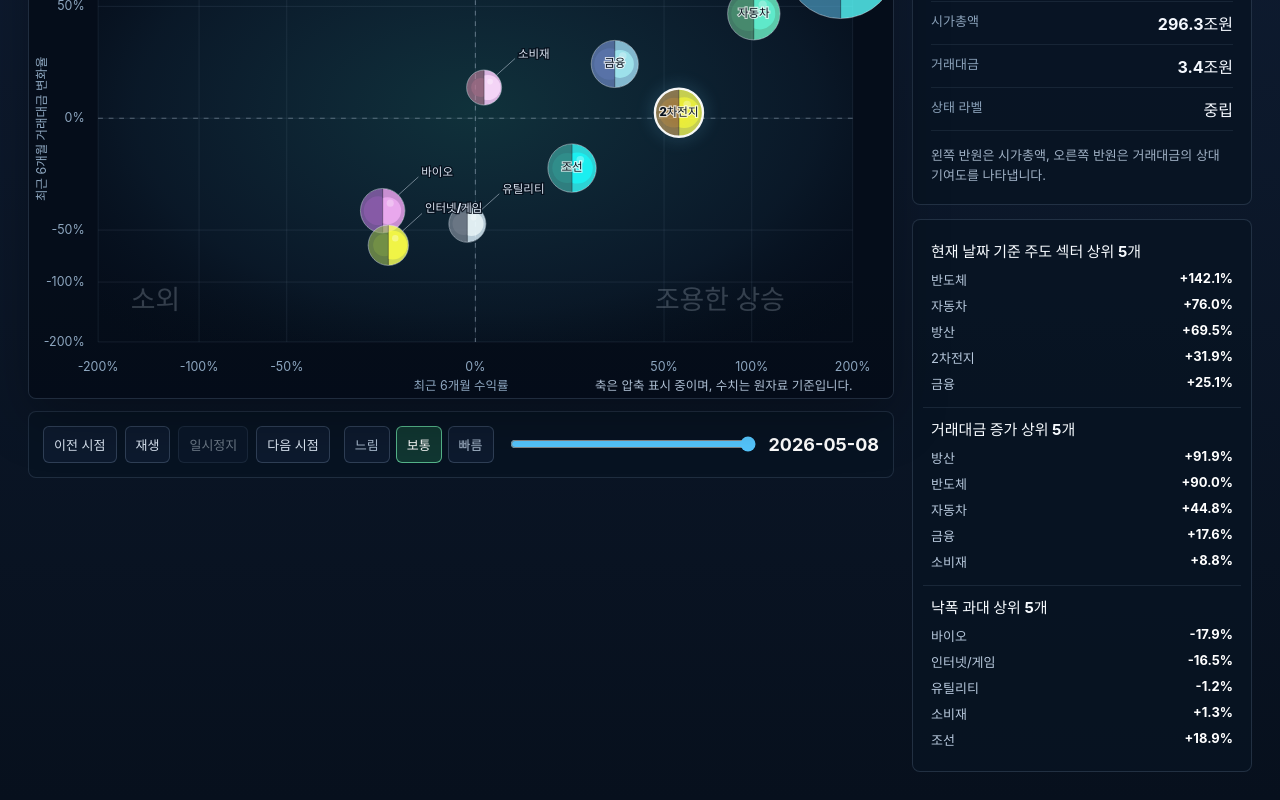
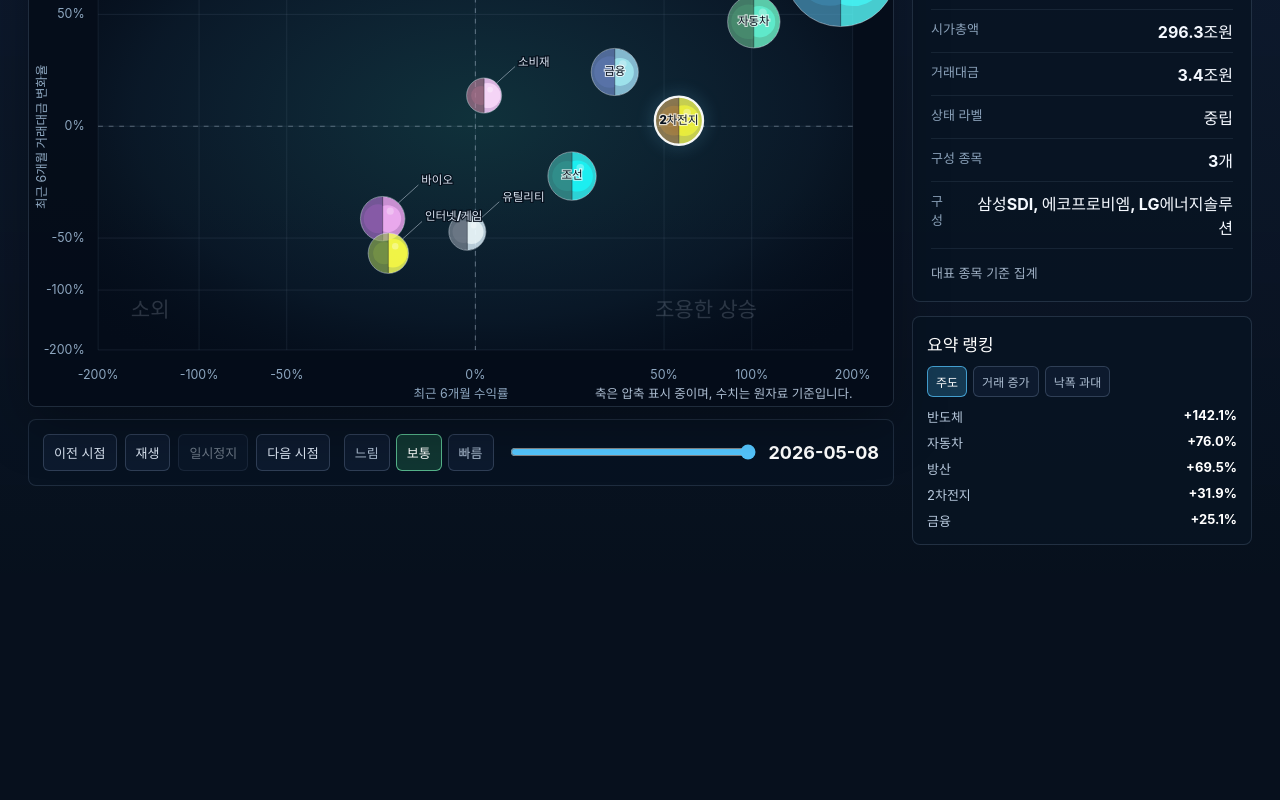
Before and after one commit to belorin/market-bubble-map, a React (Vite) app: page / in a window 1280 px wide. Shown: the part 588-1388 px from the top of the page. After the commit the page ends 1161 px from the top, so only its background shows below. Built offline with nearby package versions, Linux system fonts and the light colour scheme.

Commit message:
Improve market bubble interpretation and data transparency

```diff
--- a/index.html
+++ b/index.html
@@ -4,7 +4,7 @@
     <meta charset="UTF-8" />
     <link rel="icon" type="image/svg+xml" href="/favicon.svg" />
     <meta name="viewport" content="width=device-width, initial-scale=1.0" />
-    <title>market-bubble-map</title>
+    <title>Korean Market Bubble Map</title>
   </head>
   <body>
     <div id="root"></div>
--- a/src/App.tsx
+++ b/src/App.tsx
@@ -77,6 +77,7 @@ function App() {
 
   const marketData = marketDataState?.data ?? []
   const dates = useMemo(() => getUniqueDates(marketData), [marketData])
+  const earliestDataDate = dates[0] ?? '확인 불가'
   const latestDataDate = dates.at(-1) ?? '확인 불가'
   const currentDate = dates[selectedDateIndex]
   const currentData = useMemo(
@@ -95,6 +96,16 @@ function App() {
 
   const selectedDatum =
     currentData.find((datum) => datum.id === selectedId) ?? currentData[0]
+  const selectedSectorStocks = useMemo(
+    () =>
+      selectedDatum?.level === 'sector'
+        ? getDataForDate(marketData, selectedDatum.date).filter(
+            (datum) =>
+              datum.level === 'stock' && datum.sector === selectedDatum.sector,
+          )
+        : [],
+    [marketData, selectedDatum],
+  )
 
   const trailData = useMemo(
     () =>
@@ -259,7 +270,9 @@ function App() {
       </header>
 
       <section className="notice">
-        샘플 데이터는 프로토타입용입니다.
+        {marketDataState?.source === 'real-json'
+          ? '데이터 기준: pykrx OHLCV · 주간 거래대금 합계 · 기준 시총 기반 추정 · 대표 종목 집계'
+          : '샘플 데이터 사용 중 · 수치는 실제 시세가 아닌 시각화용 샘플입니다.'}
       </section>
 
       <section className="data-status" aria-label="데이터 상태">
@@ -267,7 +280,8 @@ function App() {
           <span>데이터를 불러오는 중입니다.</span>
         ) : (
           <>
-            <span>데이터 최신 시점: <strong>{latestDataDate}</strong></span>
+            <span>데이터 범위: <strong>{earliestDataDate} ~ {latestDataDate}</strong></span>
+            <span>최신 시점: <strong>{latestDataDate}</strong></span>
             <span>데이터 상태: <strong>{getMarketDataSourceLabel(marketDataState.source)}</strong></span>
             <button
               type="button"
@@ -328,7 +342,7 @@ function App() {
             />
           </div>
           <aside className="side-column">
-            <InfoPanel datum={selectedDatum} />
+            <InfoPanel datum={selectedDatum} compositionStocks={selectedSectorStocks} />
             <LeaderBoard data={currentData} />
           </aside>
         </section>
--- a/src/components/BubbleChart.tsx
+++ b/src/components/BubbleChart.tsx
@@ -228,20 +228,16 @@ export function BubbleChart({
         <line className="zero-axis" x1={yAxisX} x2={yAxisX} y1={margin.top} y2={height - margin.bottom} />
 
         <text className="quadrant-label" x={width - 224} y={margin.top + 34}>
-          {chartMetricMode === 'absolute' ? '큰 체급 · 높은 관심' : '주도'}
+          {chartMetricMode === 'absolute' ? '시장 중심' : '주도'}
         </text>
         <text className="quadrant-label" x={width - 248} y={height - 92}>
-          {chartMetricMode === 'absolute'
-            ? '큰 체급 · 조용한 거래'
-            : '조용한 상승'}
+          {chartMetricMode === 'absolute' ? '대형 저회전' : '조용한 상승'}
         </text>
         <text className="quadrant-label" x={margin.left + 28} y={margin.top + 34}>
-          {chartMetricMode === 'absolute'
-            ? '작은 체급 · 거래 집중'
-            : '투매/손바뀜'}
+          {chartMetricMode === 'absolute' ? '거래 집중' : '투매/손바뀜'}
         </text>
         <text className="quadrant-label" x={margin.left + 34} y={height - 92}>
-          {chartMetricMode === 'absolute' ? '작은 체급 · 조용함' : '소외'}
+          {chartMetricMode === 'absolute' ? '주변부' : '소외'}
         </text>
 
         <text className="axis-label" x={width / 2} y={height - 8} textAnchor="middle">
@@ -269,6 +265,16 @@ export function BubbleChart({
               d={trailPath}
               stroke={trailColor}
             />
+            {trailLayout.length > 2 ? (
+              <line
+                className="trail-final-segment"
+                x1={trailLayout[trailLayout.length - 2].x}
+                y1={trailLayout[trailLayout.length - 2].y}
+                x2={trailLayout[trailLayout.length - 1].x}
+                y2={trailLayout[trailLayout.length - 1].y}
+                stroke={trailColor}
+              />
+            ) : null}
             {trailLayout.map((point, index) => (
               <circle
                 key={`${point.datum.date}-${point.datum.id}`}
--- a/src/components/InfoPanel.tsx
+++ b/src/components/InfoPanel.tsx
@@ -4,9 +4,10 @@ import { getBubbleStatus } from '../utils/status'
 
 type InfoPanelProps = {
   datum?: MarketBubbleDatum
+  compositionStocks?: MarketBubbleDatum[]
 }
 
-export function InfoPanel({ datum }: InfoPanelProps) {
+export function InfoPanel({ datum, compositionStocks = [] }: InfoPanelProps) {
   if (!datum) {
     return (
       <section className="info-panel">
@@ -26,6 +27,11 @@ export function InfoPanel({ datum }: InfoPanelProps) {
     ['시가총액', formatKrw(datum.marketCap)],
     ['거래대금', formatKrw(datum.tradingValue)],
   ]
+  const compositionNames = compositionStocks.slice(0, 3).map((stock) => stock.name)
+  const compositionText =
+    compositionStocks.length > 3
+      ? `${compositionNames.join(', ')} 외`
+      : compositionNames.join(', ')
 
   return (
     <section className="info-panel">
@@ -44,10 +50,30 @@ export function InfoPanel({ datum }: InfoPanelProps) {
           <dt>상태 라벨</dt>
           <dd>{getBubbleStatus(datum)}</dd>
         </div>
+        {datum.level === 'sector' ? (
+          <>
+            <div className="info-row">
+              <dt>구성 종목</dt>
+              <dd>{compositionStocks.length}개</dd>
+            </div>
+            {compositionText ? (
+              <div className="info-row">
+                <dt>구성</dt>
+                <dd>{compositionText}</dd>
+              </div>
+            ) : null}
+          </>
+        ) : (
+          <div className="info-row">
+            <dt>데이터 단위</dt>
+            <dd>종목 단위 데이터</dd>
+          </div>
+        )}
       </dl>
       <p className="split-note">
-        왼쪽 반원은 시가총액, 오른쪽 반원은 거래대금의 상대 기여도를
-        나타냅니다.
+        {datum.level === 'sector'
+          ? '대표 종목 기준 집계'
+          : '왼쪽은 시가총액, 오른쪽은 거래대금입니다.'}
       </p>
     </section>
   )
--- a/src/components/LeaderBoard.tsx
+++ b/src/components/LeaderBoard.tsx
@@ -1,9 +1,12 @@
+import { useMemo, useState } from 'react'
 import type { MarketBubbleDatum } from '../data/sampleMarketData'
 import { formatPercent } from '../utils/scales'
 
 type LeaderBoardProps = {
   data: MarketBubbleDatum[]
 }
+
+type RankingTab = 'leading' | 'trading' | 'drawdown'
 
 const topFive = (data: MarketBubbleDatum[], sorter: (datum: MarketBubbleDatum) => number) =>
   [...data].sort((a, b) => sorter(b) - sorter(a)).slice(0, 5)
@@ -14,46 +17,69 @@ const bottomFive = (
 ) => [...data].sort((a, b) => sorter(a) - sorter(b)).slice(0, 5)
 
 export function LeaderBoard({ data }: LeaderBoardProps) {
-  const leading = topFive(
-    data,
-    (datum) => datum.return6m * 1.3 + datum.tradingValueChange6m,
+  const [activeTab, setActiveTab] = useState<RankingTab>('leading')
+  const rankings = useMemo(
+    () => ({
+      leading: topFive(
+        data,
+        (datum) => datum.return6m * 1.3 + datum.tradingValueChange6m,
+      ),
+      trading: topFive(data, (datum) => datum.tradingValueChange6m),
+      drawdown: bottomFive(data, (datum) => datum.return6m),
+    }),
+    [data],
   )
-  const trading = topFive(data, (datum) => datum.tradingValueChange6m)
-  const drawdown = bottomFive(data, (datum) => datum.return6m)
+  const valueFormatters: Record<RankingTab, (datum: MarketBubbleDatum) => string> = {
+    leading: (datum) =>
+      formatPercent(datum.return6m * 0.55 + datum.tradingValueChange6m * 0.45),
+    trading: (datum) => formatPercent(datum.tradingValueChange6m),
+    drawdown: (datum) => formatPercent(datum.return6m),
+  }
 
   return (
     <section className="leaderboards">
+      <div className="leaderboard-heading">
+        <h2>요약 랭킹</h2>
+        <div className="ranking-tabs" aria-label="랭킹 선택">
+          <button
+            type="button"
+            className={activeTab === 'leading' ? 'active' : ''}
+            onClick={() => setActiveTab('leading')}
+          >
+            주도
+          </button>
+          <button
+            type="button"
+            className={activeTab === 'trading' ? 'active' : ''}
+            onClick={() => setActiveTab('trading')}
+          >
+            거래 증가
+          </button>
+          <button
+            type="button"
+            className={activeTab === 'drawdown' ? 'active' : ''}
+            onClick={() => setActiveTab('drawdown')}
+          >
+            낙폭 과대
+          </button>
+        </div>
+      </div>
       <Board
-        title="현재 날짜 기준 주도 섹터 상위 5개"
-        data={leading}
-        value={(datum) =>
-          formatPercent(datum.return6m * 0.55 + datum.tradingValueChange6m * 0.45)
-        }
-      />
-      <Board
-        title="거래대금 증가 상위 5개"
-        data={trading}
-        value={(datum) => formatPercent(datum.tradingValueChange6m)}
-      />
-      <Board
-        title="낙폭 과대 상위 5개"
-        data={drawdown}
-        value={(datum) => formatPercent(datum.return6m)}
+        data={rankings[activeTab]}
+        value={valueFormatters[activeTab]}
       />
     </section>
   )
 }
 
 type BoardProps = {
-  title: string
   data: MarketBubbleDatum[]
   value: (datum: MarketBubbleDatum) => string
 }
 
-function Board({ title, data, value }: BoardProps) {
+function Board({ data, value }: BoardProps) {
   return (
     <div className="board">
-      <h3>{title}</h3>
       <ol>
         {data.map((datum) => (
           <li key={datum.id}>
--- a/src/styles.css
+++ b/src/styles.css
@@ -144,6 +144,11 @@ h1 {
   color: #d8f8e9;
 }
 
+.data-status button {
+  padding: 6px 10px;
+  font-size: 12px;
+}
+
 .loading-panel {
   display: grid;
   min-height: 380px;
@@ -284,8 +289,8 @@ h1 {
 }
 
 .quadrant-label {
-  fill: rgba(217, 230, 245, 0.22);
-  font-size: 28px;
+  fill: rgba(217, 230, 245, 0.18);
+  font-size: 22px;
   font-weight: 700;
 }
 
@@ -309,6 +314,12 @@ h1 {
   stroke-linejoin: round;
   stroke-dasharray: 4 6;
   opacity: 0.52;
+}
+
+.trail-final-segment {
+  stroke-width: 2.8;
+  stroke-linecap: round;
+  opacity: 0.72;
 }
 
 .trail-dot {
@@ -581,23 +592,35 @@ h1 {
 }
 
 .leaderboards {
-  display: grid;
-  gap: 2px;
-  padding: 10px;
+  padding: 14px;
 }
 
-.board {
-  padding: 10px 8px 12px;
+.leaderboard-heading {
+  display: grid;
+  gap: 10px;
+  margin-bottom: 10px;
 }
 
-.board + .board {
-  border-top: 1px solid rgba(157, 181, 214, 0.12);
+.leaderboard-heading h2 {
+  color: #ffffff;
+  font-size: 17px;
 }
 
-.board h3 {
-  margin-bottom: 9px;
-  color: #f7fbff;
-  font-size: 15px;
+.ranking-tabs {
+  display: flex;
+  gap: 6px;
+}
+
+.ranking-tabs button {
+  padding: 6px 8px;
+  color: #aebfd3;
+  font-size: 12px;
+}
+
+.ranking-tabs button.active {
+  border-color: rgba(85, 199, 255, 0.72);
+  color: #ffffff;
+  background: rgba(48, 124, 168, 0.36);
 }
 
 .board ol {
```
